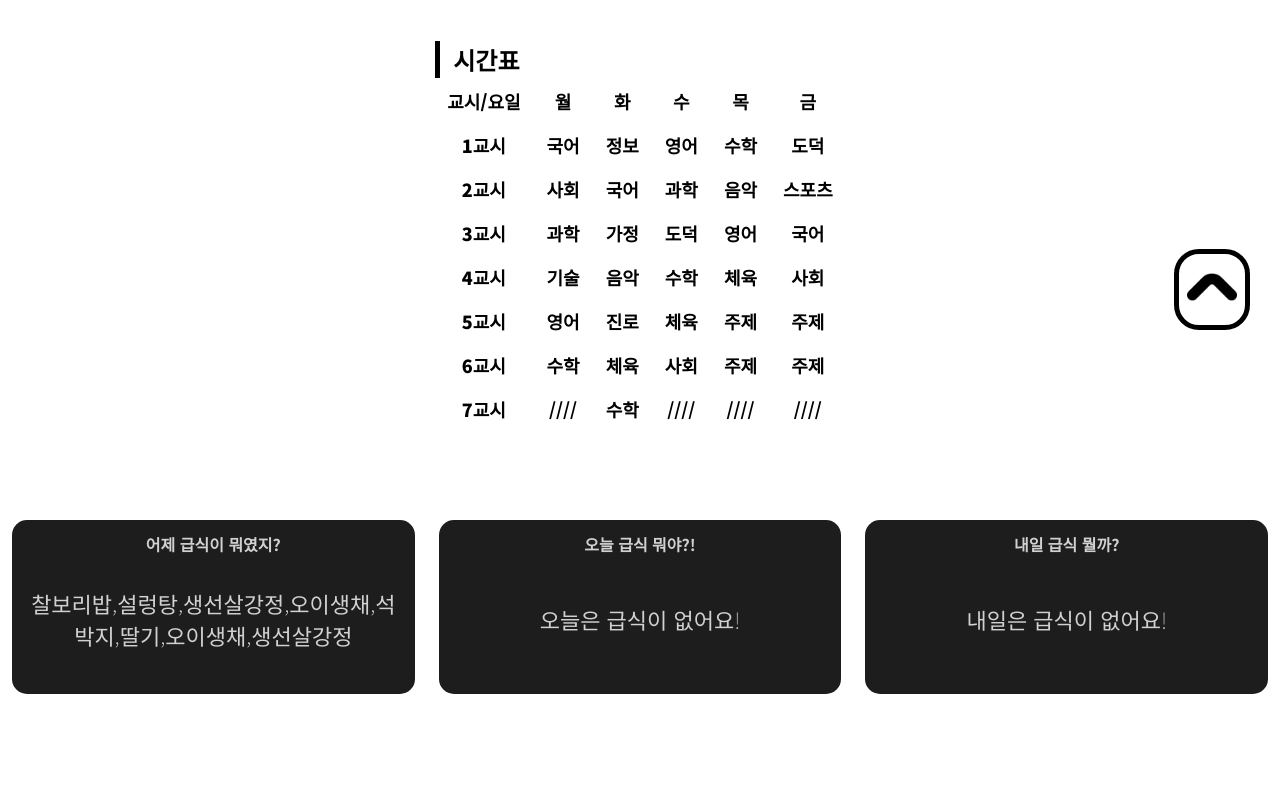
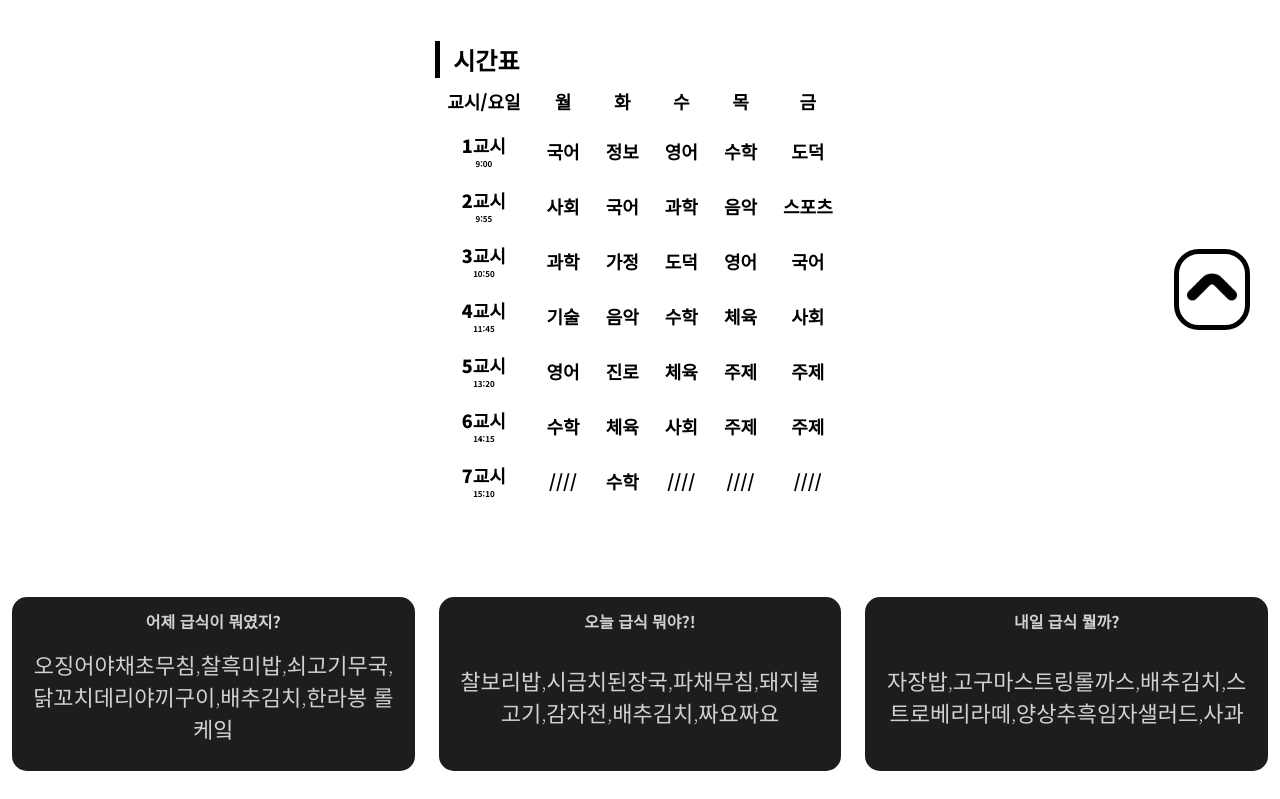
Before and after one commit to DevMacho/SchoolTimeNotification, a plain HTML site: page index.html in a window 1280 px wide. Shown: the part 440-1239 px from the top of the page. Drawn offline with Linux system fonts and the light colour scheme.

Commit message:
bug fix&new

```diff
--- a/app.js
+++ b/app.js
@@ -72,7 +72,7 @@ function handleClock(){
         status.innerText = '점심 맛있게 드세요!! 냠냠쩝쩝🍽';
     }
     if(hours == 13 && minutes < 20){
-        now = "lunch";
+        now = lunch;
         status.innerText = '점심 맛있게 드세요!! 냠냠쩝쩝🍽';
     }
     if(hours == 13 && minutes > 19){
@@ -131,6 +131,9 @@ function handleClock(){
     }
     if(now == "weekend"){
         link.innerHTML = ''
+    }
+    if(now == "greetings"){
+        link.innerHTML = '<a href="https://us02web.zoom.us/j/4391736098" target="_blank">담임쌤 수업 바로가기</a>'
     }
 
     if(currentDay == "월"){
@@ -284,309 +287,280 @@ handleClock();
 setInterval(handleClock,1000);
 
 const lunchMenu = {
-    menu:[
+        menu: [
           {
-            "date":"1",
-            "lunch":[
-
+            date: "1",
+            lunch: [
+              "잡곡밥",
+              "감자옹심이국",
+              "편육",
+              "쌈장",
+              "김치오징어전",
+              "배추겉절이"
             ]
           },
           {
-            "date":"2",
-            "lunch":[
-                "현미밥",
-                "북어채미역국",
-                "삼색냉채",
-                "닭갈비",
+            date: "2",
+            lunch: [
+              "찰기장밥",
+              "쇠고기버섯샤브샤브",
+              "허브치킨구이&머스터드",
               "배추김치",
-                "티라미슈케이크"
+              "실곤약야채무침",
+              "사과"
             ]
           },
           {
-            "date":"3",
-            "lunch":[
-                "계란파국",
-                "나박김치",
-                "나물비빔밥",
-                "핫도그와케찹",
-                "요구르트",
-                "계란파국"
+            date: "3",
+            lunch: []
+          },
+          {
+            date: "4",
+            lunch: []
+          },
+          {
+            date: "5",
+            lunch: [
+              "오징어야채초무침",
+              "찰흑미밥",
+              "쇠고기무국",
+              "닭꼬치데리야끼구이",
+              "배추김치",
+              "한라봉 롤케잌"
             ]
           },
           {
-            "date":"4",
-            "lunch":[
-                "해물순두부찌개",
-                "옥수수밥",
-                "목살찹스테이크",
-                "생크림요거트",
-                "애호박새송이볶음",
-                "깍두기",
-                "해물순두부찌개"
+            date: "6",
+            lunch: [
+              "찰보리밥",
+              "시금치된장국",
+              "파채무침",
+              "돼지불고기",
+              "감자전",
+              "배추김치",
+              "짜요짜요"
             ]
           },
           {
-            "date":"5",
-            "lunch":[
-                "찰보리밥",
-                "설렁탕",
-                "생선살강정",
-                "오이생채",
-                "석박지",
-                "딸기",
-                "오이생채",
-                "생선살강정"
+            date: "7",
+            lunch: [
+              "자장밥",
+              "고구마스트링롤까스",
+              "배추김치",
+              "스트로베리라떼",
+              "양상추흑임자샐러드",
+              "사과"
             ]
           },
           {
-            "date":"6",
-            "lunch":[
-
+            date: "8",
+            lunch: [
+              "현미찹쌀밥",
+              "해물순두부찌개",
+              "안동찜닭",
+              "감자사과샐러드",
+              "한라봉퓨레",
+              "열무김치"
             ]
           },
           {
-            "date":"7",
-            "lunch":[
-
+            date: "9",
+            lunch: [
+              "오색비빔밥&양념장",
+              "유부된장국",
+              "돌돌고기떡말이",
+              "백김치",
+              "청포도*",
+              "방울토마토"
             ]
           },
           {
-            "date":"8",
-            "lunch":[
-                "애호박전",
-                "잡곡밥",
-                "맑은콩나물국",
-                "매운돼지갈비찜",
+            date: "10",
+            lunch: []
+          },
+          {
+            date: "11",
+            lunch: []
+          },
+          {
+            date: "12",
+            lunch: [
+              "찹쌀밥",
+              "초교탕",
+              "메추리알감자조림",
+              "비빔야채&만두",
               "배추김치",
-                "그린샐러드",
-                "매운돼지갈비찜"
+              "마카롱"
             ]
           },
           {
-            "date":"9",
-            "lunch":[
-                "현미밥",
-                "파닭",
-                "깍두기",
-                "돈육김치찌개",
-                "삼색감자채볶음",
-                "짜먹는요거트 ",
-                "돈육김치찌개"
+            date: "13",
+            lunch: [
+              "찰보리밥",
+              "낙지수제비",
+              "돼지갈비찜",
+              "도라지오이생채",
+              "열무김치",
+              "발효요구르트"
             ]
           },
           {
-            "date":"10",
-            "lunch":[
-                "미트소스스파게티",
-                "카프레제",
-                "마늘빵",
-                "오이피클",
-                "아침에쥬스",
-                "미트소스스파게티"
+            date: "14",
+            lunch: [
+              "찹쌀밥",
+              "해물볶음우동",
+              "치킨커틀렛/카레소스",
+              "깍두기",
+              "오렌지",
+              "맑은콩나물국*"
             ]
           },
           {
-            "date":"11",
-            "lunch":[
-                "잡곡밥",
-                "감자탕",
-                "임연수유자청구이",
-                "야채떡볶이",
-                "깍두기",
-                "청포도"
+            date: "15",
+            lunch: [
+              "현미찹쌀밥",
+              "비타민치커리겉절이",
+              "수제함박스테이크",
+              "웨지감자오븐구이",
+              "배추김치",
+              "연두부팽이버섯된장국"
             ]
           },
           {
-            "date":"12",
-            "lunch":[
-                "보리밥",
-                "건새우아욱국",
-                "흑초오리불고기",
-                "참나물초무침",
-                "김구이",
-                "배추김치",
-                "카라멜파이",
-                "참나물초무침",
-                "흑초오리불고기"
-            ]
-        },
-        {
-            "date":"13",
-            "lunch":[
-
-            ]
-        },
-        {
-            "date":"14",
-            "lunch":[
-
-            ]
-        },
-        {
-            "date":"15",
-            "lunch":[
+            date: "16",
+            lunch: [
               "잡곡밥",
-                "후르츠탕수육",
-                "도토리묵무침",
-                "동태매운탕",
-                "배추김치",
-                "생크림요거트",
-                "동태매운탕",
-                "후르츠탕수육"
-            ]
-        },
-        {
-            "date":"16",
-            "lunch":[
-                "찰보리밥",
-                "바지락냉이된장국",
-                "쌈장",
-                "허브삼겹살구이",
-                "무쌈",
-                "콩나물부추무침",
-                "배추겉절이",
-                "요구르트"
-            ]
-        },
-        {
-            "date":"17",
-            "lunch":[
-                "토마토그린샐러드",
-                "카레라이스",
-                "밀또띠아피자",
-                "배추김치",
-                "오렌지쥬스",
-                "카레라이스"
-            ]
-        },
-        {
-            "date":"18",
-            "lunch":[
-                "현미밥",
-                "삼색조랭이떡국",
-                "수제떡갈비구이",
-                "도라지오이생채",
+              "건새우아욱된장국",
+              "닭볶음탕",
+              "오징어링&단호박튀김",
               "배추김치",
               "배"
             ]
           },
           {
-            "date":"19",
-            "lunch":[
-
+            date: "17",
+            lunch: []
+          },
+          {
+            date: "18",
+            lunch: []
+          },
+          {
+            date: "19",
+            lunch: [
+              "찰기장밥",
+              "오이맛살겨자무침",
+              "만두국",
+              "배추김치",
+              "바베큐립",
+              "알감자버터구이",
+              "요구르트"
             ]
           },
           {
-            "date":"20",
-            "lunch":[
-
+            date: "20",
+            lunch: [
+              "잡곡밥",
+              "대구매운탕*",
+              "오리훈제볶음",
+              "배추김치",
+              "치커리오이생채",
+              "배"
             ]
           },
           {
-            "date":"21",
-            "lunch":[
-
+            date: "21",
+            lunch: [
+              "카레라이스",
+              "양상추블루베리샐러드1",
+              "깍두기",
+              "레몬에이드",
+              "닭다리후라이드",
+              "찰깨도넛"
             ]
           },
           {
-            "date":"22",
-            "lunch":[
-                "보리밥",
-                "육개장",
-                "돈육메추리알조림",
-                "피망잡채",
-                "깍두기",
-                "파인애플"
+            date: "22",
+            lunch: [
+              "발아현미밥",
+              "감자탕",
+              "도토리묵&양념장",
+              "계란말이",
+              "석박지",
+              "바나나라떼"
             ]
           },
           {
-            "date":"23",
-            "lunch":[
-                "배추김치",
-                "찰흑미밥",
-                "꽃게탕",
-                "소세지구이허니머스타드 ",
-                "야채계란말이",
-                "파래자반",
-                "바나나우유"
+            date: "23",
+            lunch: [
+              "현미밥",
+              "참치김치찌개",
+              "요거트과일샐러드",
+              "파닭/소스",
+              "열무김치"
             ]
           },
           {
-            "date":"24",
-            "lunch":[
-                "잔치국수",
-                "새우튀김&케찹",
-                "배추겉절이",
-                "꿀떡",
-                "식혜",
-                "잔치국수",
-                "타르타르소스"
+            date: "24",
+            lunch: []
+          },
+          {
+            date: "25",
+            lunch: []
+          },
+          {
+            date: "26",
+            lunch: [
+              "완두콩밥",
+              "육개장",
+              "허브통닭날개구이",
+              "오절판/무쌈",
+              "배추김치",
+              "떠먹는요구르트"
             ]
           },
           {
-            "date":"25",
-            "lunch":[
-                "완두콩밥",
-                "김치콩나물국",
-                "포크커틀렛",
-                "브라운소스",
-                "꽃맛살샐러드",
-                "오이김치"
+            date: "27",
+            lunch: [
+              "현미찹쌀밥",
+              "꽃게탕",
+              "s오향장육",
+              "아삭이고추무침",
+              "고구마맛탕",
+              "배추김치",
+              "요구르트"
             ]
           },
           {
-            "date":"26",
-            "lunch":[
-                "쇠고기곤드레나물밥&양념장",
-                "다시마무국",
-                "무조미김",
-                "닭다리양념구이",
-                "열무김치",
-                "방울토마토"
+            date: "28",
+            lunch: [
+              "브로콜리달걀볶음밥",
+              "망고그린샐러드",
+              "수제돈까스/소스",
+              "깍두기",
+              "유부된장국*"
             ]
           },
           {
-            "date":"27",
-            "lunch":[
-
+            date: "29",
+            lunch: [
+              "찹쌀밥",
+              "쇠고기미역국1",
+              "불닭1",
+              "취나물무침",
+              "배추김치",
+              "에그타르트"
             ]
           },
           {
-            "date":"28",
-            "lunch":[
-
-            ]
-        },
-        {
-            "date":"29",
-            "lunch":[
-                "현미밥",
-                "부대찌개",
-                "교촌치킨",
+            date: "30",
+            lunch: [
+              "현미찹쌀밥",
+              "김치햄모듬찌개",
+              "오징어브로컬리숙회",
+              "회오리감자/치즈가루",
               "깍두기",
-                "유채나물된장무침",
-                "오렌지"
-            ]
-        },
-        {
-            "date":"30",
-            "lunch":[
-                "보리밥",
-                "쇠고기미역국",
-                "불낙볶음",
-                "탕평채",
-                "배추김치",
-                "도너츠"
-            ]
-        },
-        {
-            "date":"31",
-            "lunch":[
-                "군만두",
-                "멕시칸샐러드",
-                "깍두기",
-                "마파두부덮밥",
-                "사과쥬스"
+              "캐플쥬스"
             ]
           }
         ]
@@ -621,7 +595,7 @@ function upadateLunch(){
 upadateLunch()
 
 //고민 목록
-const lists = ["학교가기 너무 귀찮다다다다다다다다다아아아아아아ㅏ아ㅠㅠ","읔.. 과학 싫어","온라인 수업하기 시러ㅓㅓ","친구 사귀기가 힘드러ㅜㅜㅜ","체육부장사퇴하라!","온라인 수업 싫어......","우리 등교 안할때만 급식이 맛있는거 나와...ㅠㅠ","이승주. 말투가.너무.귀엽다.미치겠다.","친구 사귀기 귀찮아","숙제 시러","좋아하는 애가 있는데 같은 반이 아니야아아아아아 주제선택도 다른거고오오오 어떡해애애애애애애애애애애","숙제가 넘모 많아ㅏㅏㅏ 학원도가기 시렁","아 숙제가 너무 많아아아아","좋아하는 애가 있는데 어떻게 할지 모르겠어요..","승주가 말함미다! <unexpected error : ¹®ÀÚ ±úÁü Å×½ºÆ®> 이런거 보내지 마세욧 안속아욥","우리 회장 일 안한다!", "아 철수 오늘 영희 뒷담깜", "샌즈가 좋아"]
+const lists = ["숙제는 많은데 시간은 없고,,,","학교 수학 숙제 없애줘ㅓㅓㅓㅓㅓ","온클 지루해...","학교가기 너무 귀찮다다다다다다다다다아아아아아아ㅏ아ㅠㅠ","읔.. 과학 싫어","온라인 수업하기 시러ㅓㅓ","친구 사귀기가 힘드러ㅜㅜㅜ","체육부장사퇴하라!","온라인 수업 싫어......","우리 등교 안할때만 급식이 맛있는거 나와...ㅠㅠ","이승주. 말투가.너무.귀엽다.미치겠다.","친구 사귀기 귀찮아","숙제 시러","좋아하는 애가 있는데 같은 반이 아니야아아아아아 주제선택도 다른거고오오오 어떡해애애애애애애애애애애","숙제가 넘모 많아ㅏㅏㅏ 학원도가기 시렁","아 숙제가 너무 많아아아아","좋아하는 애가 있는데 어떻게 할지 모르겠어요..","승주가 말함미다! <unexpected error : ¹®ÀÚ ±úÁü Å×½ºÆ®> 이런거 보내지 마세욧 안속아욥","우리 회장 일 안한다!", "아 철수 오늘 영희 뒷담깜", "샌즈가 좋아"]
 
 const previousBTN = document.getElementById('previous');
 const nextBTN = document.getElementById('next');
--- a/index.html
+++ b/index.html
@@ -14,6 +14,7 @@
     <link rel="preconnect" href="https://fonts.gstatic.com">
     <link href="https://fonts.googleapis.com/css2?family=Noto+Sans+KR:wght@100;300;400;500;700;900&display=swap" rel="stylesheet">
 <body>
+    <header class="hide">!공지 | 급식알리미에 문제가 생겨 해당 기능을 일시적으로 이용하실 수 없습니다.</header>
     <div id="container">
         <a href="#container" class="goTop"><img src="/upwards-arrow.png" alt="arrow"></a>
         <h1><a href="https://sunaeclass.tk/">🧭학교 시간 알리미</a></h1>
@@ -34,7 +35,7 @@
                 <td class="c">금</td>
             </tr>
             <tr>
-                <td class="c">1교시</td>
+                <td class="c">1교시<div class="tdTime">9:00</div></td>
                 <td>국어</td>
                 <td>정보</td>
                 <td>영어</td>
@@ -42,7 +43,7 @@
                 <td>도덕</td>
             </tr>
             <tr>
-                <td class= "c">2교시</td>
+                <td class= "c">2교시<div class="tdTime">9:55</div></td>
                 <td>사회</td>
                 <td>국어</td>
                 <td>과학</td>
@@ -50,7 +51,7 @@
                 <td>스포츠</td>
             </tr>
             <tr>
-                <td class= "c">3교시</td>
+                <td class= "c">3교시<div class="tdTime">10:50</div></td>
                 <td>과학</td>
                 <td>가정</td>
                 <td>도덕</td>
@@ -58,7 +59,7 @@
                 <td>국어</td>
             </tr>
             <tr>
-                <td class= "c">4교시</td>
+                <td class= "c">4교시<div class="tdTime">11:45</div></td>
                 <td>기술</td>
                 <td>음악</td>
                 <td>수학</td>
@@ -66,7 +67,7 @@
                 <td>사회</td>
             </tr>
             <tr>
-                <td class= "c">5교시</td>
+                <td class= "c">5교시<div class="tdTime">13:20</div></td>
                 <td>영어</td>
                 <td>진로</td>
                 <td>체육</td>
@@ -74,7 +75,7 @@
                 <td>주제</td>
             </tr>
             <tr>
-                <td class= "c">6교시</td>
+                <td class= "c">6교시<div class="tdTime">14:15</div></td>
                 <td>수학</td>
                 <td>체육</td>
                 <td>사회</td>
@@ -82,7 +83,7 @@
                 <td>주제</td>
             </tr>
             <tr>
-                <td class= "c">7교시</td>
+                <td class= "c">7교시<div class="tdTime">15:10</div></td>
                 <td>////</td>
                 <td>수학</td>
                 <td>////</td>
--- a/style.css
+++ b/style.css
@@ -1,5 +1,12 @@
 * {
 	scroll-behavior: smooth;
+}
+
+header {
+	background-color: rgb(241, 58, 58);
+	font-size: 18px;
+	padding: 8px 12px;
+	font-weight: 500;
 }
 
 body {
@@ -70,6 +77,11 @@ table {
 th {
 	font-size: 24px;
 	border-left: solid 5px;
+}
+
+.tdTime {
+	font-size: 8px;
+	font-weight: 600;
 }
 
 td {
@@ -285,3 +297,9 @@ footer {
 .blue {
 	color: rgb(53, 99, 248);
 }
+
+/*---------이거 지우면 뒤짐------------*/
+.hide {
+	display: none;
+}
+/*---------------이거 지우면 뒤짐---------------*/
```
Lines whose indentation alone changed are shown as unchanged.
